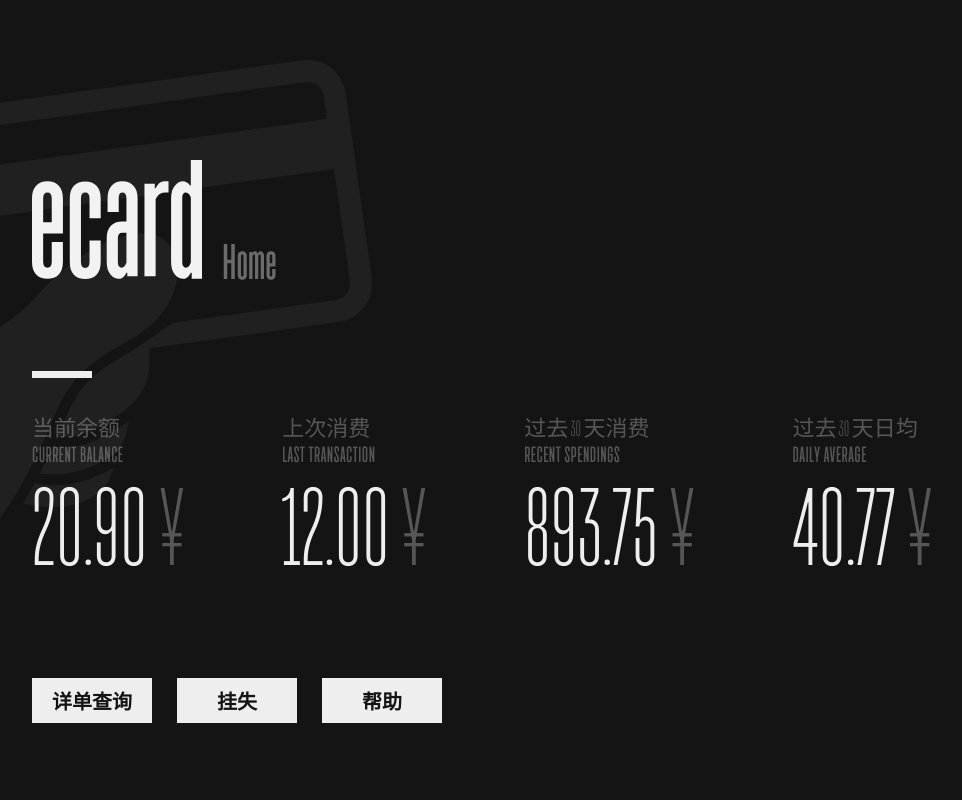
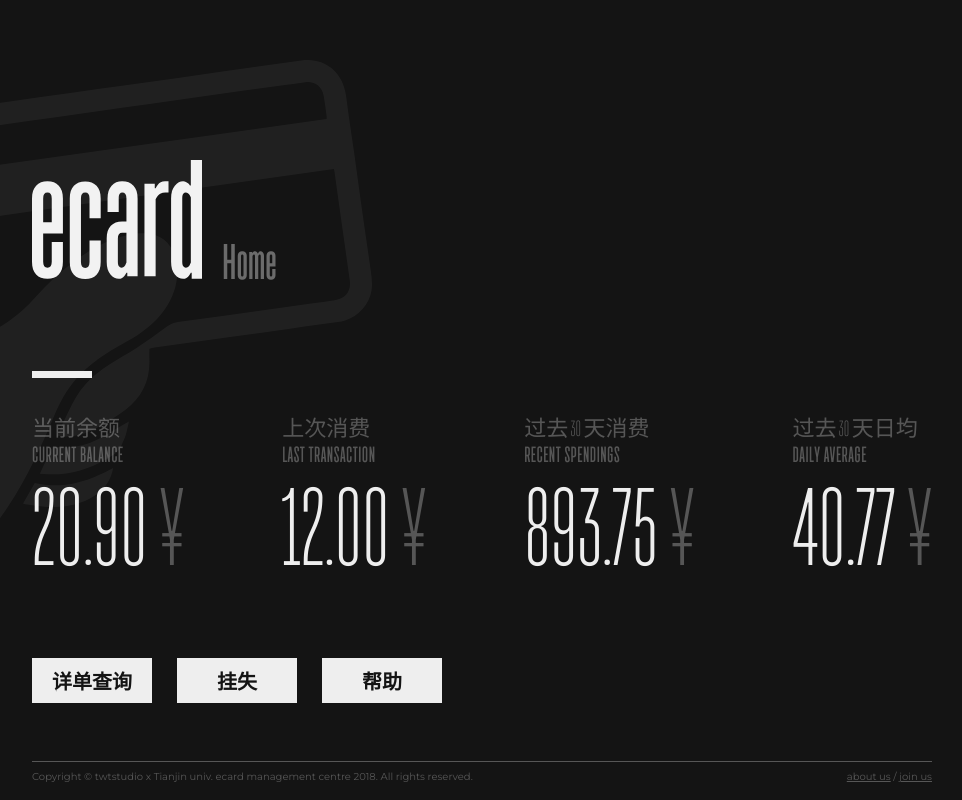
Before and after one commit to tjwhm/ecard, a Vue app in the folder front-end/vue-ecard/: page /#/ in a window 1280 px wide. Shown: the whole page, without its empty margins (158-1120 px from the left). Built offline with nearby package versions, Linux system fonts and the light colour scheme.

Commit message:
add-footer-component-and-adjust-some-views

```diff
--- a/front-end/vue-ecard/src/App.vue
+++ b/front-end/vue-ecard/src/App.vue
@@ -41,8 +41,18 @@
   box-sizing: border-box;
 }
 
+*::selection {
+  background-color: #2f5b6b;
+  color: #eee;
+}
+
 a {
   color: inherit;
+}
+
+a:hover {
+  opacity: 0.8;
+  text-decoration: none;
 }
 
 button {
--- /dev/null
+++ b/front-end/vue-ecard/src/components/Footer.vue
@@ -0,0 +1,35 @@
+<template>
+  <div class="footer-container">
+    <hr />
+    <div class="footer-flex-container">
+      <span>Copyright © twtstudio x Tianjin univ. ecard management centre 2018. All rights reserved.</span>
+      <span>
+        <a href="https://coder.twtstudio.com">about us</a> / <a href="https://coder.twtstudio.com/hr">join us</a>
+      </span>
+    </div>
+  </div>
+</template>
+
+<script>
+export default {
+  name: "Footer"
+};
+</script>
+
+<style scoped lang="scss">
+.footer-flex-container {
+  display: flex;
+  justify-content: space-between;
+  span {
+    opacity: 0.3;
+    font-size: 10px;
+  }
+}
+
+hr {
+  border: none;
+  height: 1px;
+  background: #eee;
+  opacity: 0.3;
+}
+</style>
--- a/front-end/vue-ecard/src/views/Home.vue
+++ b/front-end/vue-ecard/src/views/Home.vue
@@ -8,8 +8,10 @@
       <CashBlock title-zh="过去 30 天消费" title-en="Recent Spendings" amount="893.75"/>
       <CashBlock title-zh="过去 30 天日均" title-en="Daily Average" amount="40.77"/>
     </div>
-    <div style="height: 90px;"/>
+    <div style="height: 70px;"/>
     <button>详单查询</button><button>挂失</button><button>帮助</button>
+    <div style="height: 50px;"/>
+    <Footer />
   </div>
 </template>
 
@@ -17,12 +19,14 @@
 // @ is an alias to /src
 import Header from "@/components/Header.vue";
 import CashBlock from "@/components/CashBlock.vue";
+import Footer from "@/components/Footer.vue";
 
 export default {
   name: "home",
   components: {
     Header,
-    CashBlock
+    CashBlock,
+    Footer
   }
 };
 </script>
```
